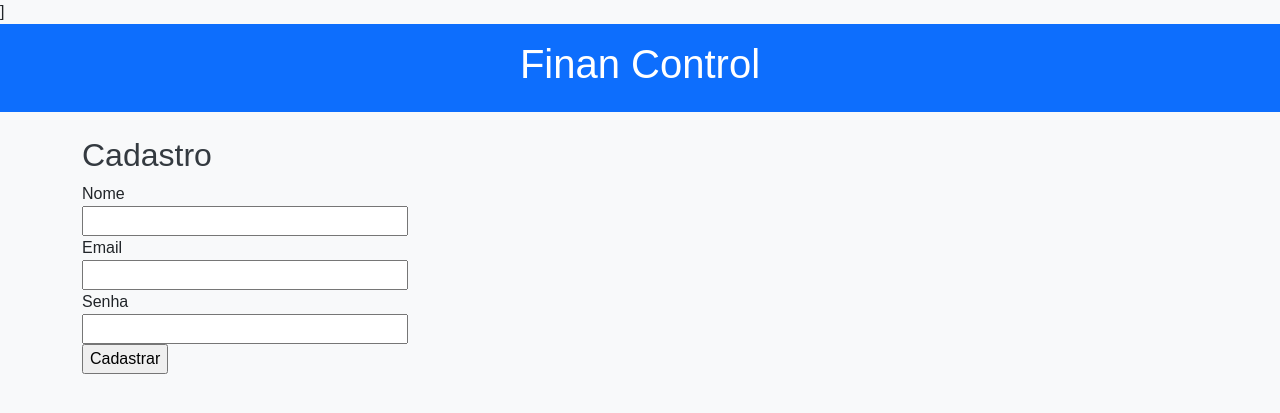
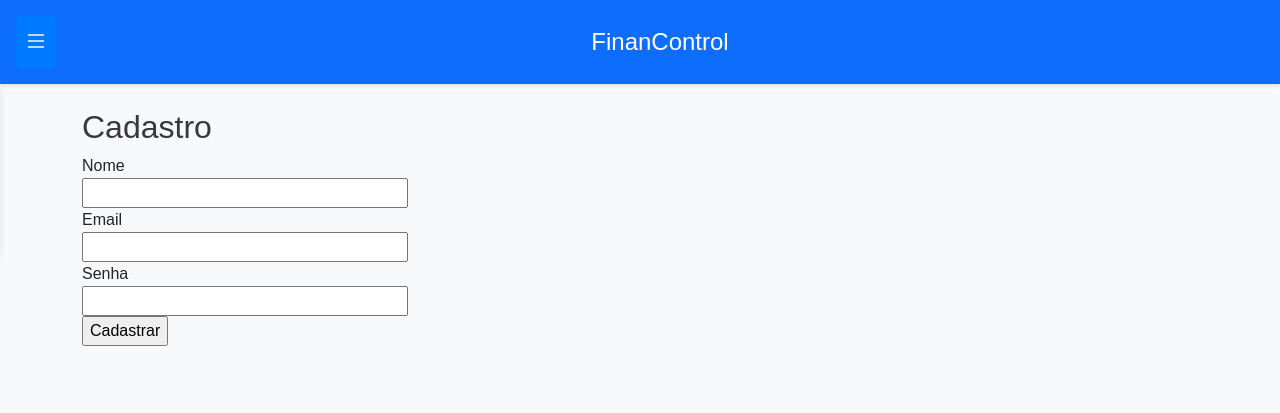
Before and after one commit to gbruy/FinanControl, a Flask app: page /register in a window 1280 px wide. Shown: the top 413 px of the page. Run offline with Flask 3, Linux system fonts and the light colour scheme; some libraries are stand-ins or nearby versions.

Commit message:
Adiciona sidebarmenu e animações

```diff
--- /dev/null
+++ b/app/static/css/styles.css
@@ -0,0 +1,99 @@
+/* Estilo global */
+body {
+    font-family: Arial, sans-serif;
+    background-color: #f8f9fa;
+    margin: 0;
+    padding: 0;
+}
+
+h2 {
+    color: #343a40;
+}
+
+table {
+    width: 100%;
+    border-collapse: collapse;
+    margin: 20px 0;
+}
+
+table th,
+table td {
+    border: 1px solid #ddd;
+    padding: 8px;
+    text-align: center;
+}
+
+table th {
+    background-color: #007bff;
+    color: white;
+}
+
+/* Botões */
+button,
+.btn {
+    background-color: #007bff;
+    color: white;
+    border: none;
+    padding: 10px 15px;
+    cursor: pointer;
+    border-radius: 5px;
+}
+
+button:hover,
+.btn:hover {
+    background-color: #0056b3;
+}
+
+/* Cabeçalho */
+header {
+    box-shadow: 0 2px 4px rgba(0, 0, 0, 0.1);
+    display: flex;
+    justify-content: space-between;
+    align-items: center;
+    padding: 1rem;
+}
+
+header > div {
+    margin-right: 1rem; /* Espaçamento entre o título e o botão */
+}
+
+#menuToggle {
+    font-size: 1.5rem;
+    padding: 0.5rem;
+}
+
+/* Menu Lateral */
+#sidebarMenu {
+    position: absolute;
+    top: 84px; /* Abaixo do cabeçalho */
+    left: 0;
+    width: 200px;
+    background-color: #f8f9fa;
+    box-shadow: 0 4px 8px rgba(0, 0, 0, 0.1);
+    z-index: 1000;
+    transition: transform 0.3s ease;
+    height: auto;
+    max-height: calc(100vh - 60px);
+    overflow-y: auto;
+}
+
+#sidebarMenu.collapsed {
+    transform: translateX(-100%);
+}
+
+#sidebarMenu ul li a {
+    color: #333;
+    font-weight: bold;
+    padding: 0.5rem 1rem;
+    display: block;
+    text-decoration: none;
+}
+
+#sidebarMenu ul li a:hover {
+    background-color: #e9ecef;
+    color: #007bff;
+}
+
+#sidebarMenu.animate__animated{
+    animation-duration: 0.5s;
+}
--- a/app/templates/base.html
+++ b/app/templates/base.html
@@ -1,28 +1,45 @@
 <!DOCTYPE html>
-<html lang="en">
+<html lang="pt-br">
 <head>
     <meta charset="UTF-8">
     <meta name="viewport" content="width=device-width, initial-scale=1.0">
-    <title>Finan Control</title>
-
+    <title>{% block title %}FinanControl{% endblock %}</title>
     <!-- Bootstrap CSS -->
     <link href="https://cdn.jsdelivr.net/npm/bootstrap@5.3.0-alpha1/dist/css/bootstrap.min.css" rel="stylesheet">
-
-    <!-- Seu CSS personalizado -->
-    <link rel="stylesheet" href="{{ url_for('static', filename='styles.css') }}">]
-    <script src="https://cdn.jsdelivr.net/npm/chart.js"></script>
-    <link href="https://cdnjs.cloudflare.com/ajax/libs/font-awesome/6.0.0/css/all.min.css" rel="stylesheet">
+    <!-- Ícones do Bootstrap -->
+    <link href="https://cdn.jsdelivr.net/npm/bootstrap-icons/font/bootstrap-icons.css" rel="stylesheet">
+    <!-- Estilos Personalizados -->
+    <link href="{{ url_for('static', filename='css/styles.css') }}" rel="stylesheet">
+    <!-- Animate.css -->
+<link href="https://cdnjs.cloudflare.com/ajax/libs/animate.css/4.1.1/animate.min.css" rel="stylesheet">
 </head>
 <body>
-    <header class="bg-primary text-white text-center py-3">
-        <h1>Finan Control</h1>
+    <!-- Cabeçalho -->
+    <header class="bg-primary text-white p-3 d-flex justify-content-between align-items-center">
+        <button id="menuToggle" class="btn btn-light">
+            <i class="bi bi-list"></i> <!-- Ícone de menu -->
+        </button>
+        <h4 class="mb-0 text-center flex-grow-1">FinanControl</h4>
     </header>
 
-    <main class="container mt-4">
+    <!-- Menu de Navegação (inicialmente oculto em telas pequenas) -->
+
+    <nav id="sidebarMenu" class="bg-light p-3 position-absolute collapsed">
+        <ul class="list-unstyled">
+            <li><a href="{{ url_for('main.dashboard') }}" class="text-decoration-none">Dashboard</a></li>
+            <li><a href="{{ url_for('main.nova_transacao') }}" class="text-decoration-none">Nova Transação</a></li>
+            <li><a href="{{ url_for('main.logout') }}" class="text-decoration-none">Sair</a></li>
+        </ul>
+    </nav>
+
+
+    <!-- Conteúdo Principal -->
+    <div class="container mt-4">
         {% block content %}{% endblock %}
-    </main>
+    </div>
 
-    <!-- Bootstrap JS e dependências -->
+    <!-- Scripts -->
     <script src="https://cdn.jsdelivr.net/npm/bootstrap@5.3.0-alpha1/dist/js/bootstrap.bundle.min.js"></script>
+    <script src="{{ url_for('static', filename='js/scripts.js') }}"></script>
 </body>
 </html>
--- a/static/styles.css
+++ /dev/null
@@ -1,42 +0,0 @@
-/* Estilo global */
-body {
-    font-family: Arial, sans-serif;
-    background-color: #f8f9fa;
-    margin: 0;
-    padding: 0;
-}
-
-h2 {
-    color: #343a40;
-}
-
-table {
-    width: 100%;
-    border-collapse: collapse;
-    margin: 20px 0;
-}
-
-table th, table td {
-    border: 1px solid #ddd;
-    padding: 8px;
-    text-align: center;
-}
-
-table th {
-    background-color: #007bff;
-    color: white;
-}
-
-/* Botões */
-button, .btn {
-    background-color: #007bff;
-    color: white;
-    border: none;
-    padding: 10px 15px;
-    cursor: pointer;
-    border-radius: 5px;
-}
-
-button:hover, .btn:hover {
-    background-color: #0056b3;
-}
```
Also changed, not shown: app/static/js/scripts.js (added, +114 -0 lines), app/templates/nova_transacao.html (+0 -35 lines).
